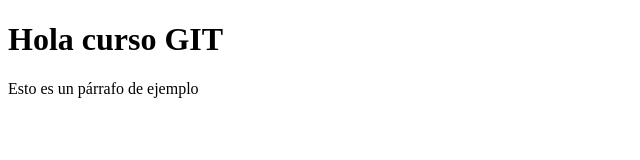
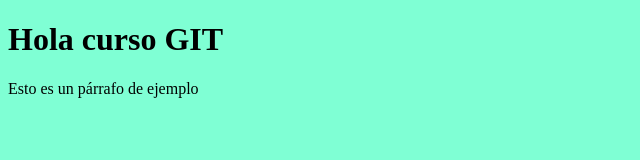
Before and after one commit to mnivia/CursoGit, a plain HTML site: page index.html in a window 1280 px wide. Shown: the whole page, without its empty margins (0-640 px from the left). Drawn offline with Linux system fonts and the light colour scheme.

```diff
--- /dev/null
+++ b/css/estilos.css
@@ -0,0 +1,3 @@
+body{
+    background-color: aquamarine;
+}
--- a/index.html
+++ b/index.html
@@ -3,6 +3,7 @@
 <head>
 <meta charset="UTF-8">
 <title>Document</title>
+<link href="css/estilos.css" rel="stylesheet" type="text/css">
 </head>
 
 <body>
```
Also changed, not shown: js/javascript.js (added).
